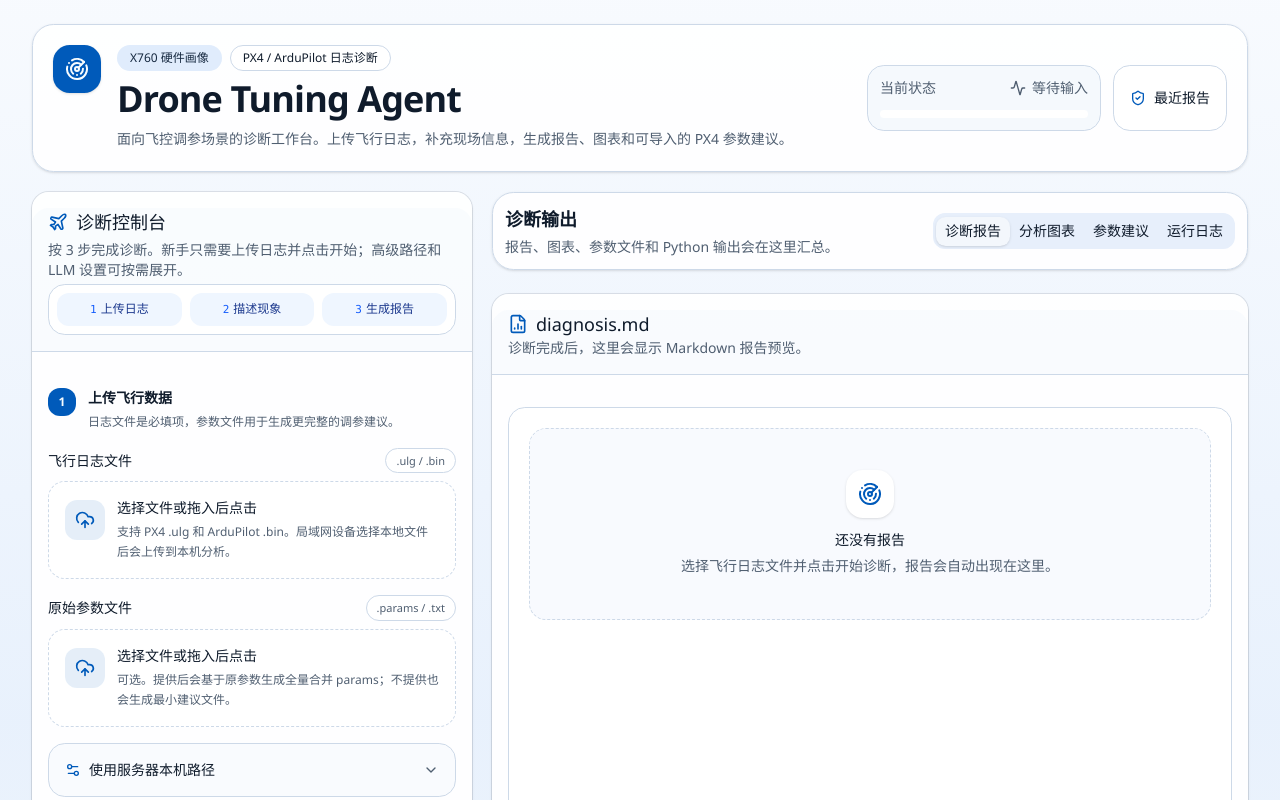
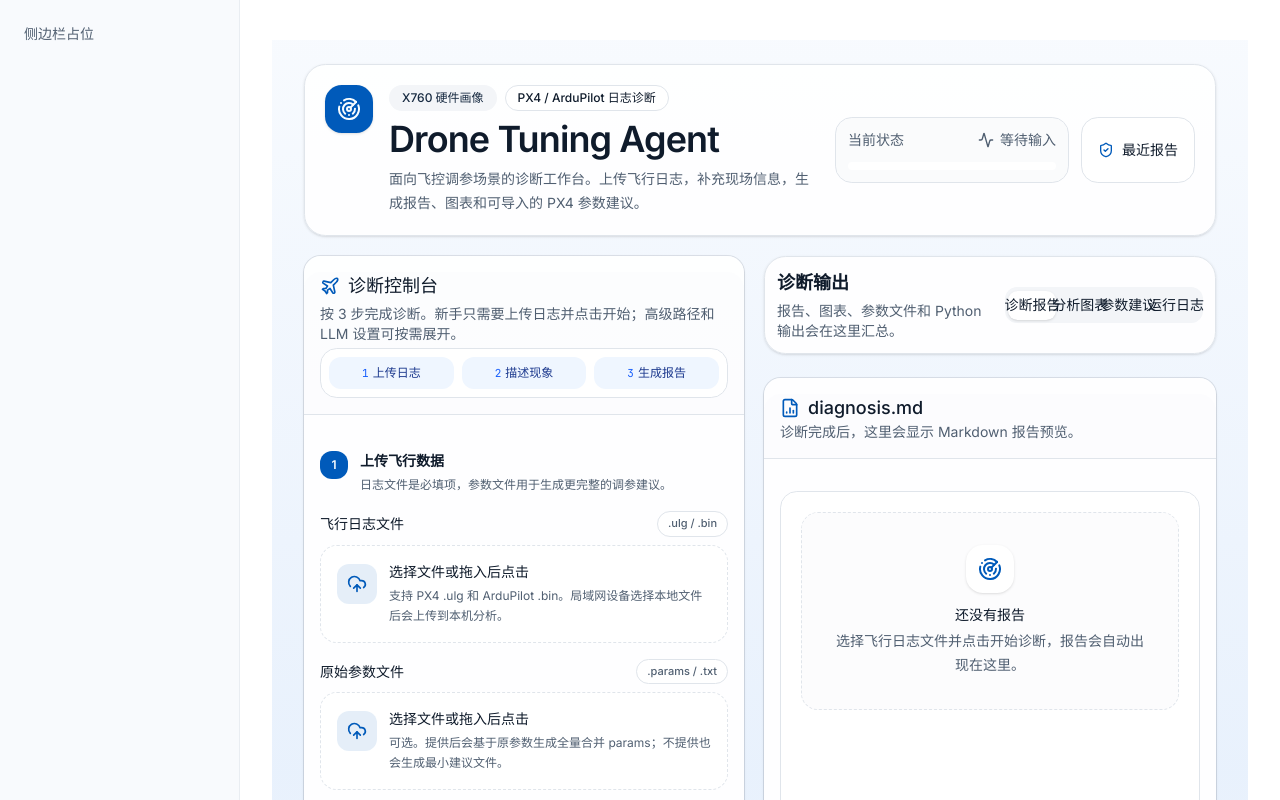
Before and after one commit to hell123o/Drone-Tuning-Agent, a Next.js app in the folder frontend/: page / in a window 1280 px wide. Shown: the top 800 px of the page. Built offline with nearby package versions, Linux system fonts and the light colour scheme.

Commit message:
feat(ui): apply minimalist visual system with Inter font

```diff
--- a/frontend/src/app/globals.css
+++ b/frontend/src/app/globals.css
@@ -49,9 +49,9 @@
 }
 
 :root {
-  --background: oklch(0.975 0.008 255);
-  --font-sans: "Microsoft YaHei", "Segoe UI", Arial, sans-serif;
-  --font-geist-mono: "Cascadia Code", "Consolas", monospace;
+  --background: oklch(1 0 0);
+  --font-sans: var(--font-inter), "Microsoft YaHei", "Segoe UI", system-ui, sans-serif;
+  --font-geist-mono: var(--font-jetbrains), "Cascadia Code", "Consolas", monospace;
   --foreground: oklch(0.22 0.035 255);
   --card: oklch(1 0 0);
   --card-foreground: oklch(0.22 0.035 255);
@@ -59,64 +59,30 @@
   --popover-foreground: oklch(0.22 0.035 255);
   --primary: oklch(0.48 0.17 255);
   --primary-foreground: oklch(0.99 0.01 255);
-  --secondary: oklch(0.94 0.025 255);
+  --secondary: oklch(0.97 0.005 255);
   --secondary-foreground: oklch(0.28 0.05 255);
-  --muted: oklch(0.95 0.018 255);
+  --muted: oklch(0.97 0.005 255);
   --muted-foreground: oklch(0.48 0.035 255);
-  --accent: oklch(0.92 0.07 86);
+  --accent: oklch(0.97 0.005 255);
   --accent-foreground: oklch(0.28 0.05 255);
   --destructive: oklch(0.57 0.21 27);
-  --border: oklch(0.88 0.024 255);
-  --input: oklch(0.88 0.024 255);
-  --ring: oklch(0.62 0.14 255);
-  --chart-1: oklch(0.55 0.17 255);
+  --border: oklch(0.92 0.01 255);
+  --input: oklch(0.92 0.01 255);
+  --ring: oklch(0.48 0.17 255);
+  --chart-1: oklch(0.48 0.17 255);
   --chart-2: oklch(0.62 0.14 48);
   --chart-3: oklch(0.6 0.14 230);
   --chart-4: oklch(0.62 0.13 285);
   --chart-5: oklch(0.58 0.17 20);
   --radius: 0.75rem;
-  --sidebar: oklch(0.985 0.006 255);
+  --sidebar: oklch(0.985 0.004 255);
   --sidebar-foreground: oklch(0.22 0.035 255);
   --sidebar-primary: oklch(0.48 0.17 255);
   --sidebar-primary-foreground: oklch(0.99 0.01 255);
-  --sidebar-accent: oklch(0.94 0.025 255);
+  --sidebar-accent: oklch(0.97 0.005 255);
   --sidebar-accent-foreground: oklch(0.28 0.05 255);
-  --sidebar-border: oklch(0.88 0.024 255);
-  --sidebar-ring: oklch(0.62 0.14 255);
-}
-
-.dark {
-  --background: oklch(0.16 0.025 230);
-  --foreground: oklch(0.96 0.008 185);
-  --card: oklch(0.21 0.026 230);
-  --card-foreground: oklch(0.96 0.008 185);
-  --popover: oklch(0.21 0.026 230);
-  --popover-foreground: oklch(0.96 0.008 185);
-  --primary: oklch(0.72 0.16 255);
-  --primary-foreground: oklch(0.14 0.02 230);
-  --secondary: oklch(0.27 0.026 230);
-  --secondary-foreground: oklch(0.96 0.008 185);
-  --muted: oklch(0.27 0.026 230);
-  --muted-foreground: oklch(0.72 0.02 210);
-  --accent: oklch(0.34 0.07 86);
-  --accent-foreground: oklch(0.96 0.008 185);
-  --destructive: oklch(0.7 0.18 27);
-  --border: oklch(1 0 0 / 12%);
-  --input: oklch(1 0 0 / 16%);
-  --ring: oklch(0.7 0.12 177);
-  --chart-1: oklch(0.7 0.12 177);
-  --chart-2: oklch(0.72 0.14 48);
-  --chart-3: oklch(0.68 0.12 255);
-  --chart-4: oklch(0.72 0.16 142);
-  --chart-5: oklch(0.7 0.17 20);
-  --sidebar: oklch(0.21 0.026 230);
-  --sidebar-foreground: oklch(0.96 0.008 185);
-  --sidebar-primary: oklch(0.7 0.12 177);
-  --sidebar-primary-foreground: oklch(0.14 0.02 230);
-  --sidebar-accent: oklch(0.27 0.026 230);
-  --sidebar-accent-foreground: oklch(0.96 0.008 185);
-  --sidebar-border: oklch(1 0 0 / 12%);
-  --sidebar-ring: oklch(0.7 0.12 177);
+  --sidebar-border: oklch(0.92 0.01 255);
+  --sidebar-ring: oklch(0.48 0.17 255);
 }
 
 @layer base {
@@ -130,11 +96,6 @@
 
   html {
     @apply font-sans;
-  }
-
-  input,
-  textarea {
-    @apply bg-white/80;
   }
 }
 
--- a/frontend/src/app/layout.tsx
+++ b/frontend/src/app/layout.tsx
@@ -1,9 +1,22 @@
 import type { Metadata } from "next";
+import { Inter, JetBrains_Mono } from "next/font/google";
 import "./globals.css";
+
+const inter = Inter({
+  subsets: ["latin"],
+  variable: "--font-inter",
+  display: "swap",
+});
+
+const jetbrainsMono = JetBrains_Mono({
+  subsets: ["latin"],
+  variable: "--font-jetbrains",
+  display: "swap",
+});
 
 export const metadata: Metadata = {
   title: "Drone Tuning Agent",
-  description: "X760 flight log diagnosis and parameter tuning UI",
+  description: "无人机飞行日志诊断与调参工作台",
 };
 
 export default function RootLayout({
@@ -12,8 +25,15 @@ export default function RootLayout({
   children: React.ReactNode;
 }>) {
   return (
-    <html lang="zh-CN">
-      <body>{children}</body>
+    <html lang="zh-CN" className={`${inter.variable} ${jetbrainsMono.variable}`}>
+      <body className="bg-background text-foreground antialiased">
+        <div className="flex min-h-screen">
+          <aside className="hidden w-60 shrink-0 border-r border-border/60 bg-sidebar lg:block">
+            <div className="p-6 text-sm text-muted-foreground">侧边栏占位</div>
+          </aside>
+          <main className="mx-auto w-full max-w-[1400px] flex-1 px-8 py-10">{children}</main>
+        </div>
+      </body>
     </html>
   );
 }
```
